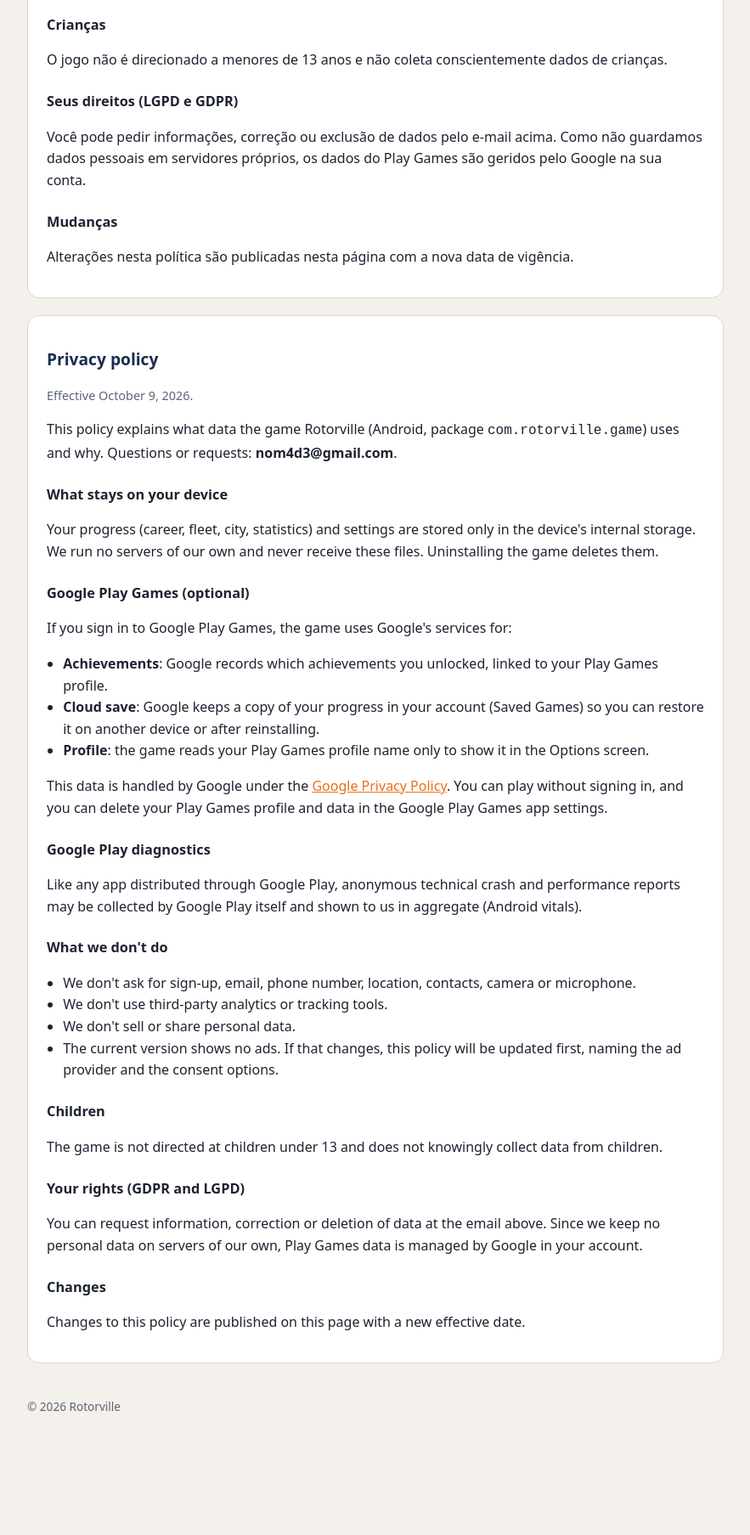
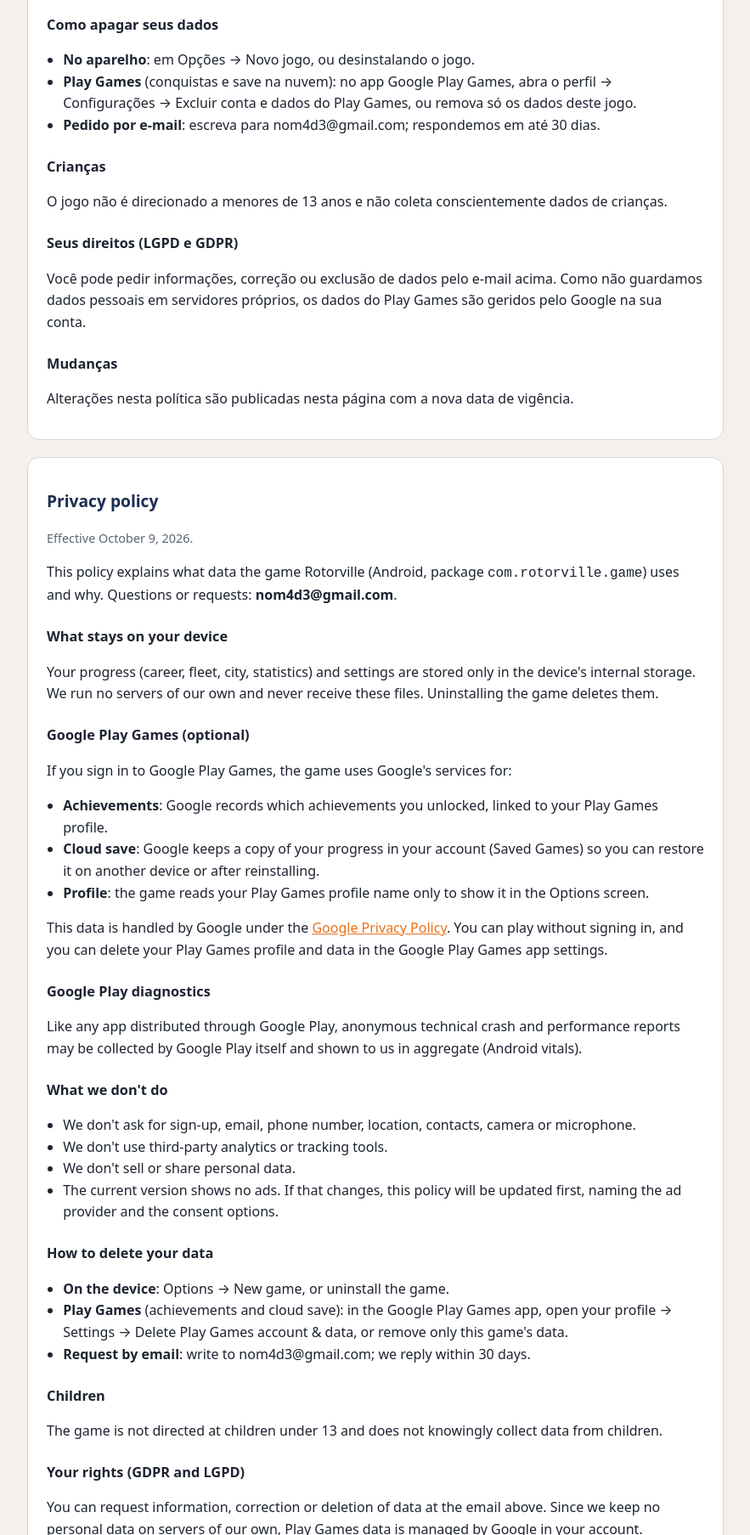
Before and after one commit to mbombonato/rotorville-site, a plain HTML site: page privacy.html in a window 1280 px wide. Shown: the part 1060-2867 px from the top of the page at 85% size, without its empty margins (198-1081 px from the left). Before the commit the page ends 2790 px from the top, so only its background shows below. Drawn offline with Linux system fonts and the light colour scheme.

Commit message:
Política: como apagar os dados (PT/EN)

```diff
--- a/privacy.html
+++ b/privacy.html
@@ -50,6 +50,14 @@
 			anúncios e as opções de consentimento.</li>
 		</ul>
 
+		<h3 id="excluir">Como apagar seus dados</h3>
+		<ul>
+			<li><strong>No aparelho</strong>: em Opções → Novo jogo, ou desinstalando o jogo.</li>
+			<li><strong>Play Games</strong> (conquistas e save na nuvem): no app Google Play Games, abra o perfil →
+			Configurações → Excluir conta e dados do Play Games, ou remova só os dados deste jogo.</li>
+			<li><strong>Pedido por e-mail</strong>: escreva para nom4d3@gmail.com; respondemos em até 30 dias.</li>
+		</ul>
+
 		<h3>Crianças</h3>
 		<p>O jogo não é direcionado a menores de 13 anos e não coleta conscientemente dados de crianças.</p>
 
@@ -96,6 +104,14 @@
 			the consent options.</li>
 		</ul>
 
+		<h3 id="delete">How to delete your data</h3>
+		<ul>
+			<li><strong>On the device</strong>: Options → New game, or uninstall the game.</li>
+			<li><strong>Play Games</strong> (achievements and cloud save): in the Google Play Games app, open your profile →
+			Settings → Delete Play Games account &amp; data, or remove only this game's data.</li>
+			<li><strong>Request by email</strong>: write to nom4d3@gmail.com; we reply within 30 days.</li>
+		</ul>
+
 		<h3>Children</h3>
 		<p>The game is not directed at children under 13 and does not knowingly collect data from children.</p>
 
```
